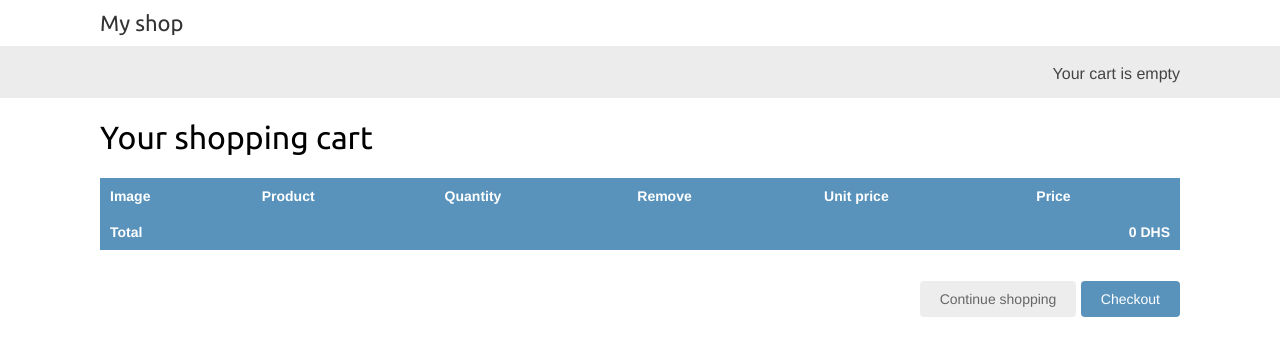
After one commit to jules-tnk/django_online_shop, a Django app: page /cart/ in a window 1280 px wide. The commit adds this page. Shown: the top 356 px of the page. Run offline with Django 3.2, Linux system fonts and the light colour scheme.

Commit message:
cart implemented cart list view implemented context processor set for cart cart state set in base.html

```diff
--- a/OnlineCommand/settings.py
+++ b/OnlineCommand/settings.py
@@ -66,6 +66,7 @@ TEMPLATES = [
                 'django.template.context_processors.request',
                 'django.contrib.auth.context_processors.auth',
                 'django.contrib.messages.context_processors.messages',
+                'cart.context_processors.cart',
             ],
         },
     },
--- a/OnlineCommand/urls.py
+++ b/OnlineCommand/urls.py
@@ -6,6 +6,7 @@ from django.conf.urls.static import static
 urlpatterns = [
     path('admin/', admin.site.urls),
     path('products/', include('shop.urls', namespace='shop')),
+    path('cart/', include('cart.urls', namespace='cart')),
 ]
 
 if settings.DEBUG:
--- a/cart/cart.py
+++ b/cart/cart.py
@@ -5,7 +5,7 @@ from shop.models import Product
 
 class Cart(object):
 
-    def __int__(self, request):
+    def __init__(self, request):
         # initialize the cart
         self.session = request.session
         cart = self.session.get(settings.CART_SESSION_ID)
@@ -37,3 +37,34 @@ class Cart(object):
 
     def remove(self, product):
         product_id = str(product.id)
+        if product_id in self.cart:
+            del self.cart[product_id]
+            self.save()
+
+    def __iter__(self):
+        # Iterate over the items in the cart and get the products
+        # from the database
+        product_ids = self.cart.keys()
+
+        # get the product objects and add them to the cart
+        products = Product.objects.filter(id__in=product_ids)
+
+        cart = self.cart.copy()
+        for product in products:
+            cart[str(product.id)]['product'] = product
+
+        for item in cart.values():
+            item['price'] = Decimal(item['price'])
+            item['total_price'] = item['price'] * item['quantity']
+            yield item
+
+    def __len__(self):
+        # count all items in the cart
+        return sum(item['quantity'] for item in self.cart.values())
+
+    def get_total_price(self):
+        return sum(Decimal(item['price']) * item['quantity'] for item in self.cart.values())
+
+    def clear(self):
+        del self.session[settings.CART_SESSION_ID]
+        self.save()
--- /dev/null
+++ b/cart/context_processors.py
@@ -0,0 +1,5 @@
+from .cart import Cart
+
+
+def cart(request):
+    return {'cart': Cart(request)}
--- /dev/null
+++ b/cart/forms.py
@@ -0,0 +1,13 @@
+from django import forms
+
+PRODUCT_QUANTITY_CHOICES = [(i, str(i)) for i in range(1, 21)]
+
+
+class CartAddProductForm(forms.Form):
+    quantity = forms.TypedChoiceField(choices=PRODUCT_QUANTITY_CHOICES,
+                                      coerce=int
+                                      )
+    override = forms.BooleanField(required=False,
+                                  initial=False,
+                                  #widget=forms.HiddenInput
+                                  )
--- /dev/null
+++ b/cart/templates/cart/detail.html
@@ -0,0 +1,68 @@
+{% extends "shop/base.html" %}
+{% load static %}
+
+{% block title %}
+    Cart
+{% endblock %}
+
+{% block content %}
+    <h1>Your shopping cart</h1>
+    <table class="cart">
+        <thead>
+            <tr>
+                <th>Image</th>
+                <th>Product</th>
+                <th>Quantity</th>
+                <th>Remove</th>
+                <th>Unit price</th>
+                <th>Price</th>
+            </tr>
+        </thead>
+
+        <tbody>
+            {% for item in cart %}
+                {% with product=item.product %}
+                        <tr>
+                        <td>
+                            <a href="{{ product.get_absolute_url }}">
+                                <img src="{% if product.image %}{{ product.image.url}}
+                                {% else %}{% static "img/no_image.png" %}{% endif %}" width="70px" height="70px">
+                            </a>
+                        </td>
+                        <td>{{ product.name }}</td>
+                        <td>
+                            <form action="{% url 'cart:cart_add' product.id %}" method="post">
+                                {{ item.update_quantity_form.quantity }}
+                                {{item.update_quantity_form.override }}
+                                <input type="submit" value="Update">
+                                {% csrf_token %}
+                            </form>
+                        </td>
+                        <td>
+                       <form action="{% url "cart:cart_remove" product.id %}" method="post">
+                        <input type="submit" value="Remove">
+                        {% csrf_token %}
+                        </form>
+                        </td>
+                        <td class="num">{{ item.price }} DHS</td>
+                        <td class="num">{{ item.total_price }} DHS</td>
+                    </tr>
+                {% endwith %}
+            {% endfor %}
+
+            <tr class="total">
+                <td>Total</td>
+                <td colspan="4"></td>
+                <td class="num">{{ cart.get_total_price }} DHS</td>
+            </tr>
+        </tbody>
+
+    </table>
+
+    <p class="text-right">
+    <a href="{% url "shop:product_list" %}" class="button
+    light">Continue shopping</a>
+    <a href="#" class="button">Checkout</a>
+</p>
+
+{% endblock %}
--- /dev/null
+++ b/cart/urls.py
@@ -0,0 +1,8 @@
+from django.urls import path
+from . import views
+app_name = 'cart'
+urlpatterns = [
+    path('', views.cart_detail, name='cart_detail'),
+    path('add/<int:product_id>/', views.cart_add, name='cart_add'),
+    path('remove/<int:product_id>/', views.cart_remove, name='cart_remove'),
+]
--- a/cart/views.py
+++ b/cart/views.py
@@ -1,3 +1,42 @@
-from django.shortcuts import render
+from django.shortcuts import render, redirect, get_object_or_404
+from django.views.decorators.http import require_POST
+from shop.models import Product
+from .cart import Cart
+from .forms import CartAddProductForm
+
 
 # Create your views here.
+@require_POST
+def cart_add(request, product_id):
+    cart = Cart(request)
+    product = get_object_or_404(Product, id=product_id)
+    form = CartAddProductForm(request.POST)
+
+    if form.is_valid():
+        cd = form.cleaned_data
+        cart.add(product=product,
+                 quantity=cd['quantity'],
+                 override_quantity=cd['override']
+                 )
+        return redirect('cart:cart_detail')
+
+
+@require_POST
+def cart_remove(request, product_id):
+    cart = Cart(request)
+    product = get_object_or_404(Product, id=product_id)
+    cart.remove(product)
+    return redirect('cart:cart_detail')
+
+
+def cart_detail(request):
+    cart = Cart(request)
+
+    for item in cart:
+        item['update_quantity_form'] = CartAddProductForm(initial={'quantity': item['quantity'],
+                                                                   'override': True})
+
+    return render(request,
+                  'cart/detail.html',
+                  {'cart': cart}
+                  )
--- a/shop/templates/shop/base.html
+++ b/shop/templates/shop/base.html
@@ -13,7 +13,17 @@
 
         <div id="subheader">
             <div class="cart">
-                Your cart is empty.
+                {% with total_item=cart|length %}
+                    {% if total_item > 0 %}
+                        Your cart :
+                        <a href="{% url 'cart:cart_detail' %}">
+                            {{ total_item }} item{{ total_item|pluralize }}
+                            {{ cart.get_total_price }} DHS
+                        </a>
+                    {% else %}
+                        Your cart is empty
+                    {% endif %}
+                {% endwith %}
             </div>
         </div>
 
--- a/shop/templates/shop/product/list.html
+++ b/shop/templates/shop/product/list.html
@@ -41,7 +41,7 @@
                                 {{ product.image.url }}
                             {%else %}
                                 {% static "img/no_image.png" %}
-                           {% endif %}">
+                           {% endif %}" width="50px" height="200px">
             </a>
             <a href="{{ product.get_absolute_url }}">{{ product.name }}</a>
             <br>
```
Also changed, not shown: shop/templates/shop/product/detail.html (+7 -0 lines), shop/views.py (+6 -1 lines), db.sqlite3, shop/urls.py (line endings or trailing spaces).
